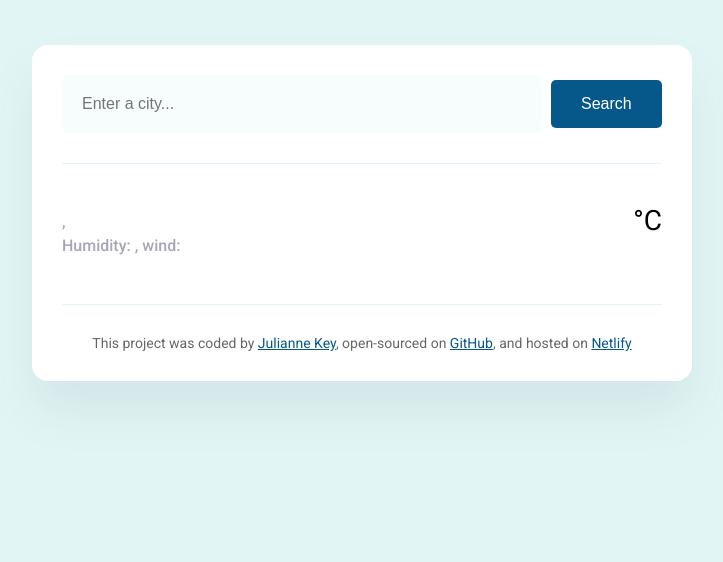
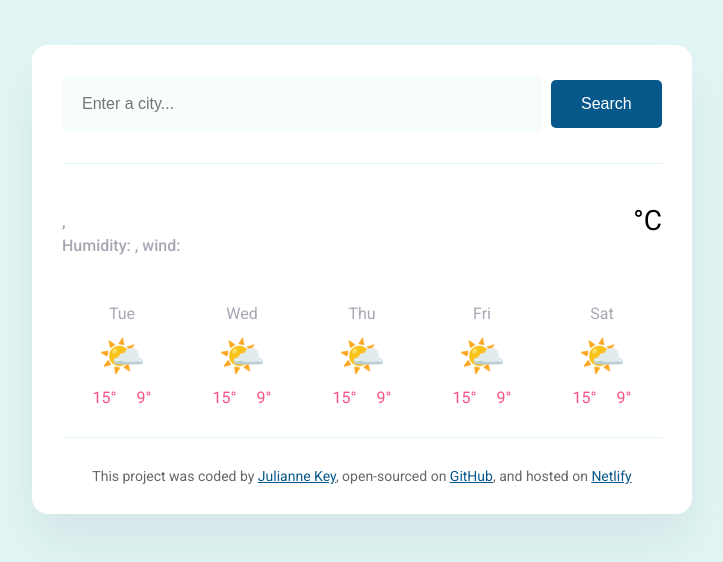
Before and after one commit to julyhk/weather-app, a plain HTML site: page index.html in a window 1280 px wide. Shown: the whole page, without its empty margins (278-1001 px from the left). Drawn offline with nearby package versions, Linux system fonts and the light colour scheme; no server answers.

Commit message:
Added HTML (no API) for forecast

```diff
--- a/index.html
+++ b/index.html
@@ -38,6 +38,48 @@
                     <div class="weather-app-unit">°C</div>
                 </div>
             </div>
+            <div class="weather-forecast">
+                <div class="weather-forecast-day">
+                    <div class="weather-forecast-date">Tue</div>
+                    <div class="weather-forecast-icon">🌤️</div>
+                    <div class="weather-forecast-temperatures">
+                        <div class="weather-forecast-temperature">15°</div>
+                        <div class="weather-forecast-temperature">9°</div>
+                    </div>
+                </div>
+                <div class="weather-forecast-day">
+                    <div class="weather-forecast-date">Wed</div>
+                    <div class="weather-forecast-icon">🌤️</div>
+                    <div class="weather-forecast-temperatures">
+                        <div class="weather-forecast-temperature">15°</div>
+                        <div class="weather-forecast-temperature">9°</div>
+                    </div>
+                </div>
+                <div class="weather-forecast-day">
+                    <div class="weather-forecast-date">Thu</div>
+                    <div class="weather-forecast-icon">🌤️</div>
+                    <div class="weather-forecast-temperatures">
+                        <div class="weather-forecast-temperature">15°</div>
+                        <div class="weather-forecast-temperature">9°</div>
+                    </div>
+                </div>
+                <div class="weather-forecast-day">
+                    <div class="weather-forecast-date">Fri</div>
+                    <div class="weather-forecast-icon">🌤️</div>
+                    <div class="weather-forecast-temperatures">
+                        <div class="weather-forecast-temperature">15°</div>
+                        <div class="weather-forecast-temperature">9°</div>
+                    </div>
+                </div>
+                <div class="weather-forecast-day">
+                    <div class="weather-forecast-date">Sat</div>
+                    <div class="weather-forecast-icon">🌤️</div>
+                    <div class="weather-forecast-temperatures">
+                        <div class="weather-forecast-temperature">15°</div>
+                        <div class="weather-forecast-temperature">9°</div>
+                    </div>
+                </div>
+            </div>
         </main>
         <footer>This project was coded by
             <a href="https://github.com/julyhk" target="_blank">Julianne Key</a>,
--- a/src/style.css
+++ b/src/style.css
@@ -87,6 +87,37 @@ main {
   margin-top: 10px;
 }
 
+.weather-forecast {
+  display: flex;
+  justify-content: space-around;
+  margin-top: 30px;
+}
+
+.weather-forecast-date {
+  color: rgba(39, 33, 66, 0.4);
+  font-size: 16px;
+  line-height: 20px;
+  margin-bottom: 10px;
+  text-align: center;
+}
+
+.weather-forecast-icon {
+  font-size: 38px;
+  text-align: center;
+}
+
+.weather-forecast-temperatures {
+  color: #f65282;
+  display: flex;
+  justify-content: center;
+  margin-top: 10px;
+  text-align: center;
+}
+
+.weather-forecast-temperature {
+  padding: 0px 10px;
+}
+
 footer {
   border-top: 1px solid #e1f6f4;
   color: rgba(0, 0, 0, 0.6);
```
